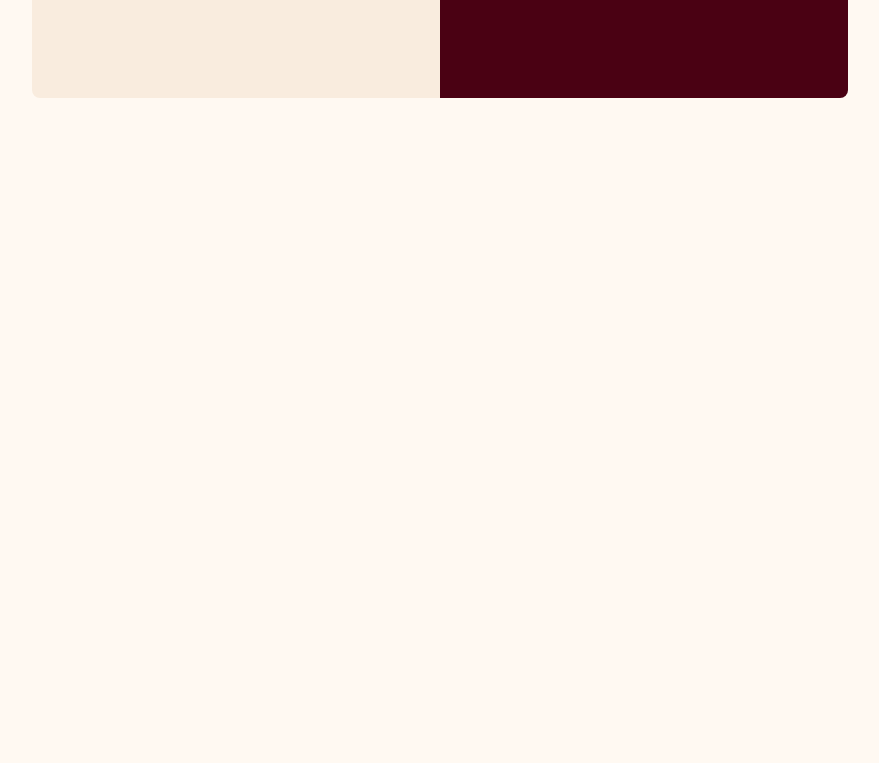
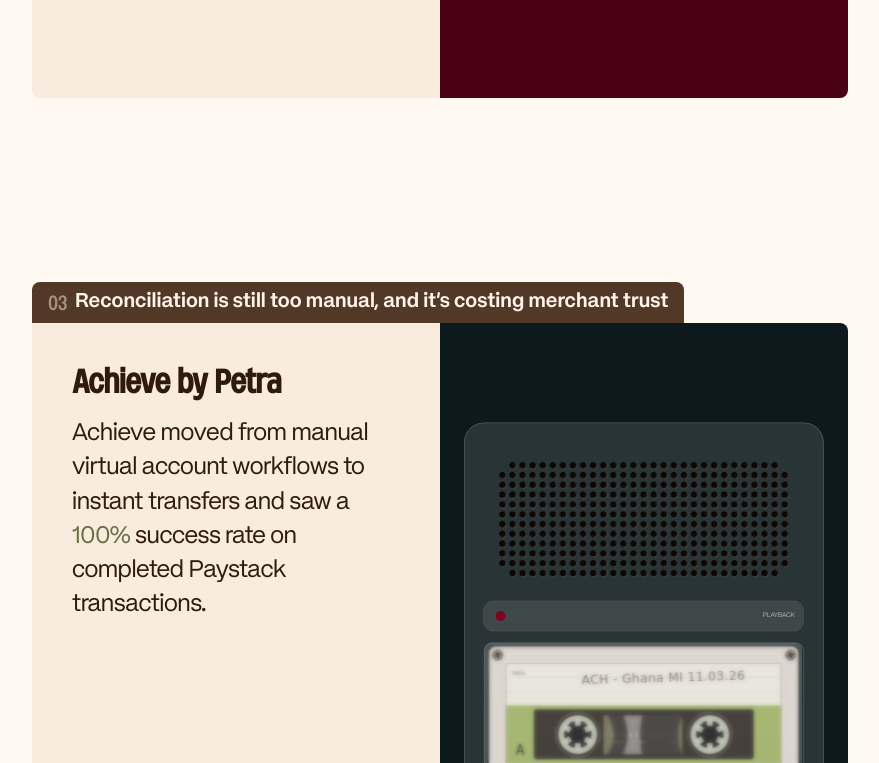
Before and after one commit to oye-paystack/ghana-interviews-theme-preview, a React (Vite) app: page / in a window 1280 px wide. Shown: the part 2037-2800 px from the top of the page, without its empty margins (200-1079 px from the left). Built offline with nearby package versions, Linux system fonts and the light colour scheme; a web font is replaced by a local one.

Commit message:
Show full theme stack and gate sticky guide

```diff
--- a/src/features/theme-showcase/ConfigPopover.jsx
+++ b/src/features/theme-showcase/ConfigPopover.jsx
@@ -15,6 +15,7 @@
   currentCardExitCompleteAt,
   footerSwitchAt,
   showGridOverlay,
+  showStickyGuide,
   isOpen,
   onToggle,
   onClose,
@@ -29,6 +30,7 @@
   onTextMorphDurationChange,
   onPlaybackPulseDurationChange,
   onShowGridOverlayChange,
+  onShowStickyGuideChange,
   onTextMorphEaseChange,
 }) {
   const popoverRef = useRef(null);
@@ -78,6 +80,17 @@
               type="checkbox"
               checked={showGridOverlay}
               onChange={(event) => onShowGridOverlayChange(event.currentTarget.checked)}
+            />
+          </label>
+
+          <label className={styles.toggleField} htmlFor="show-sticky-guide">
+            <span className={styles.label}>Show sticky line</span>
+            <input
+              id="show-sticky-guide"
+              className={styles.checkbox}
+              type="checkbox"
+              checked={showStickyGuide}
+              onChange={(event) => onShowStickyGuideChange(event.currentTarget.checked)}
             />
           </label>
 
--- a/src/features/theme-showcase/ThemeShowcaseSection.jsx
+++ b/src/features/theme-showcase/ThemeShowcaseSection.jsx
@@ -74,6 +74,7 @@
   const [nextCardOffsetY, setNextCardOffsetY] = useState(0);
   const [isConfigOpen, setIsConfigOpen] = useState(false);
   const [showGridOverlay, setShowGridOverlay] = useState(false);
+  const [showStickyGuide, setShowStickyGuide] = useState(false);
   const [activeIndicesByThemeId, setActiveIndicesByThemeId] = useState(() =>
     Object.fromEntries(
       themeList.map((themeItem) => [themeItem.id, clampIndex(initialActiveIndex, merchants.length)]),
@@ -216,6 +217,7 @@
 
   const activeTheme = themeList[activeThemeIndex] ?? themeList[0];
   const nextTheme = themeList[activeThemeIndex + 1] ?? null;
+  const futureThemes = themeList.slice(activeThemeIndex + 2);
   const activeThemeContext = getThemeContext(activeTheme);
   const nextThemeContext = nextTheme ? getThemeContext(nextTheme) : null;
   const sectionHeadingId = `${themeList[0]?.id ?? "theme-showcase"}-heading`;
@@ -259,6 +261,7 @@
       aria-labelledby={sectionHeadingId}
       data-testid="theme-showcase-section"
       data-show-grid={showGridOverlay ? "true" : "false"}
+      data-show-sticky-guide={showStickyGuide ? "true" : "false"}
     >
       <div className={styles.stage}>
         <div className={styles.stickyGuide} aria-hidden="true" />
@@ -377,6 +380,55 @@
                 </div>
               </div>
             ) : null}
+
+            {futureThemes.map((futureTheme, futureThemeIndex) => {
+              const futureThemeContext = getThemeContext(futureTheme);
+              const stackedOffsetMultiplier = futureThemeIndex + 1;
+
+              return (
+                <div
+                  key={futureTheme.id}
+                  className={`${styles.cardLayer} ${styles.futureCardLayer}`}
+                  style={{
+                    "--future-card-y": `calc(var(--next-card-offset-y) + ${
+                      stackedOffsetMultiplier * parkedNextCardY
+                    }px)`,
+                    "--future-card-layer": 4 + futureThemeIndex,
+                  }}
+                >
+                  <div
+                    className={styles.card}
+                    style={{
+                      "--theme-player-panel": futureTheme.playerPanelColor,
+                    }}
+                  >
+                    <div
+                      className={styles.tag}
+                      aria-label={`Theme ${futureTheme.indexLabel} title`}
+                    >
+                      <span className={styles.tagIndex}>{futureTheme.indexLabel}</span>
+                      <span className={styles.tagText}>{futureTheme.title}</span>
+                    </div>
+
+                    <div className={styles.cardBody}>
+                      <PlaybackPanels
+                        key={`${futureTheme.id}-${futureThemeContext.activeMerchant.id}`}
+                        merchants={futureThemeContext.merchants}
+                        activeIndex={futureThemeContext.activeIndex}
+                        activeMerchant={futureThemeContext.activeMerchant}
+                        orbitSpacing={orbitSpacing}
+                        sideCassetteOffsetY={sideCassetteOffsetY}
+                        textMorphDuration={textMorphDuration}
+                        textMorphEaseString={textMorphEaseString}
+                        playbackPulseDuration={playbackPulseDuration}
+                        isActiveSlide={false}
+                        isPrimaryInstance={false}
+                      />
+                    </div>
+                  </div>
+                </div>
+              );
+            })}
           </div>
         </div>
       </div>
@@ -396,6 +448,7 @@
           currentCardExitCompleteAt={currentCardExitCompleteAt}
           footerSwitchAt={footerSwitchAt}
           showGridOverlay={showGridOverlay}
+          showStickyGuide={showStickyGuide}
           isOpen={isConfigOpen}
           onToggle={() => setIsConfigOpen((open) => !open)}
           onClose={() => setIsConfigOpen(false)}
@@ -412,6 +465,7 @@
           onTextMorphDurationChange={(value) => setTextMorphDuration(value)}
           onPlaybackPulseDurationChange={(value) => setPlaybackPulseDuration(value)}
           onShowGridOverlayChange={(value) => setShowGridOverlay(value)}
+          onShowStickyGuideChange={(value) => setShowStickyGuide(value)}
           onTextMorphEaseChange={(index, value) =>
             setTextMorphEase((currentEase) =>
               currentEase.map((point, pointIndex) =>
--- a/src/features/theme-showcase/ThemeShowcaseSection.module.css
+++ b/src/features/theme-showcase/ThemeShowcaseSection.module.css
@@ -26,6 +26,12 @@
   border-top: 2px dashed rgba(222, 71, 94, 0.9);
   pointer-events: none;
   z-index: 50;
+  opacity: 0;
+  transition: opacity 140ms ease-out;
+}
+
+.section[data-show-sticky-guide="true"] .stickyGuide {
+  opacity: 1;
 }
 
 .gridOverlay {
@@ -101,6 +107,12 @@
 .nextCardLayer {
   z-index: 3;
   transform: translateY(var(--next-card-offset-y));
+  pointer-events: none;
+}
+
+.futureCardLayer {
+  z-index: var(--future-card-layer, 4);
+  transform: translateY(var(--future-card-y));
   pointer-events: none;
 }
 
```
Also changed, not shown: 1 other file (tests, documents, lock files or other folders).
